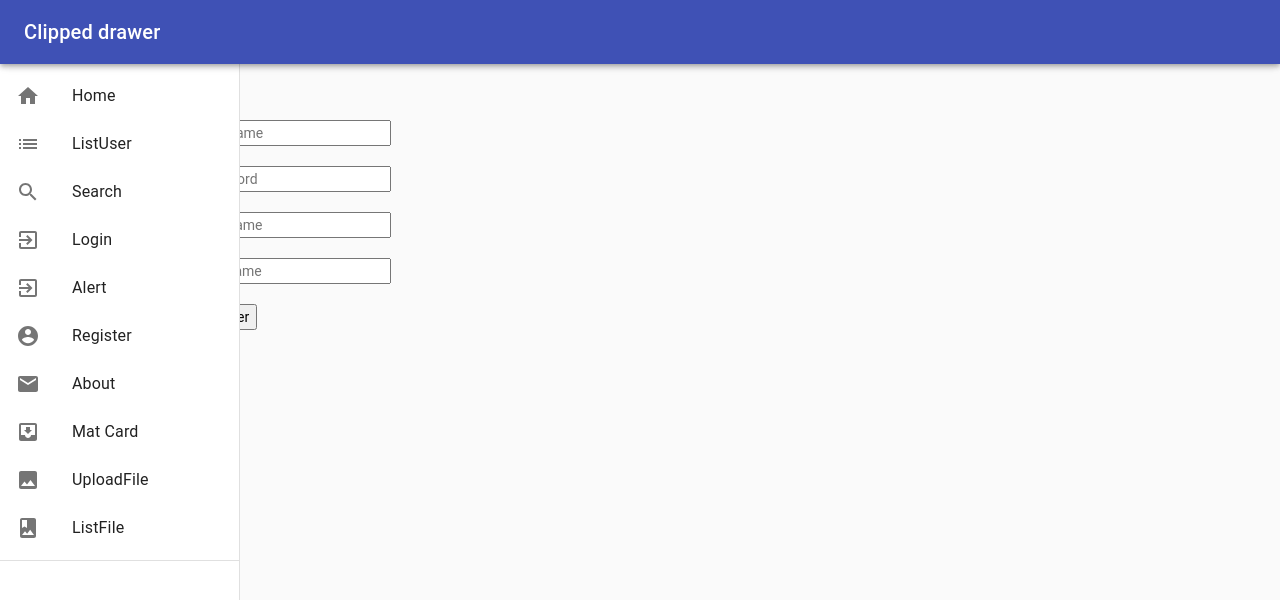
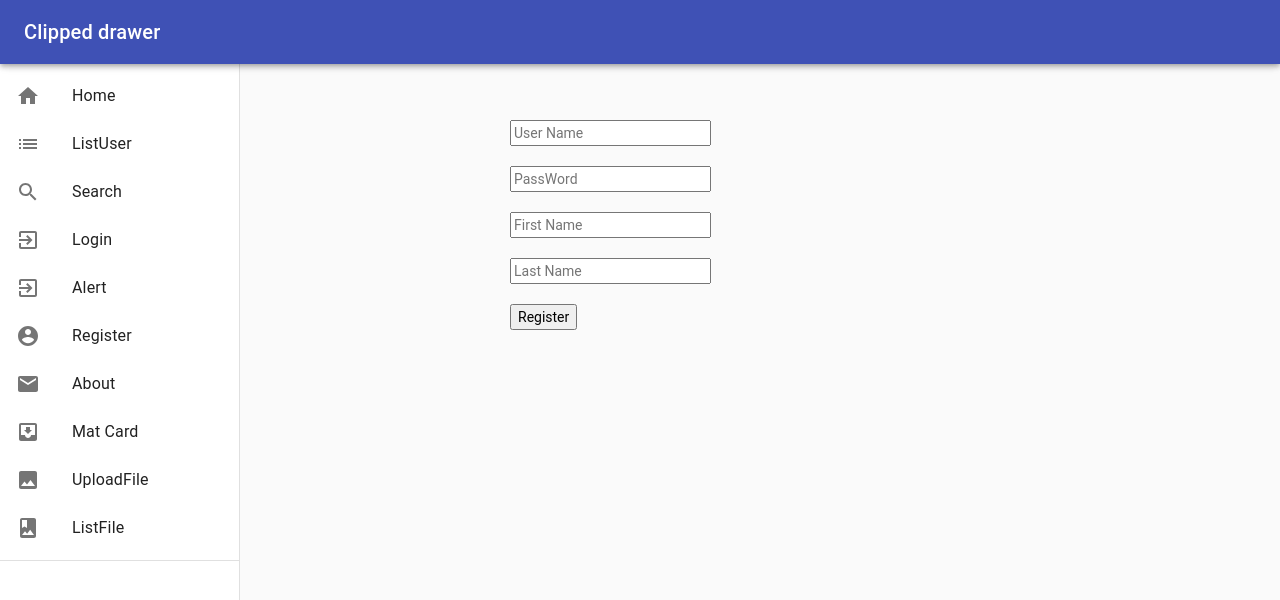
Before and after one commit to ivybar2015/React-CRUD-UploadFiles, a React (Create React App) app in the folder CRUDAPP/: page /register in a window 1280 px wide. Shown: the top 600 px of the page. Built offline with nearby package versions, Linux system fonts and the light colour scheme; the HTML template or start-up script is replaced by a standard one.

Commit message:
All Layout At Center

```diff
--- a/CRUDAPP/src/components/Auth/authlayout.css
+++ b/CRUDAPP/src/components/Auth/authlayout.css
@@ -1,16 +1,17 @@
 
 .input-form
 {
-    text-align: left;
+    text-align: center;
     /* button on the right of form */
     display: flex;
     color: black;
-    padding: 70px;
-    margin: 40px;
+    margin-left: auto;
+    margin-right: auto;
+    vertical-align: middle;
 
 }
 .text-right{
-    text-align: right;
+    text-align: center;
     color: blue;
 
 }
--- a/CRUDAPP/src/components/FileUpload/FileUploadForm.css
+++ b/CRUDAPP/src/components/FileUpload/FileUploadForm.css
@@ -1,7 +1,8 @@
 .container {
+    text-align: center;
     margin: auto;
-    width: 100%;
     padding: 10px;
+    max-width: 500px;
   }
 
   .center {
@@ -33,7 +34,7 @@
 
 }
 .text-right{
-    text-align: right;
+    text-align: left;
     color: blue;
 
 }
--- a/CRUDAPP/src/components/Layout/layout.css
+++ b/CRUDAPP/src/components/Layout/layout.css
@@ -6,7 +6,8 @@
     display: block;
     margin-left: auto;
     margin-right: auto;
-    width: 40%;
+    /* put evrything in center */
+    max-width: 500px;
 }
 /* used hover to zoom pic */
 .welcome-pic:hover {
@@ -17,16 +18,16 @@
 
 .input-form
 {
-    text-align: left;
+    text-align: center;
     /* button on the right of form */
     display: flex;
     color: black;
-    padding: 70px;
-    margin: 40px;
+    margin-left: auto;
+    margin-right: auto;
+}
+.text-right{
+    text-align: center;
+    color: blue;
+
 
 }
-.text-right{
-    text-align: right;
-    color: blue;
-
-}
--- a/CRUDAPP/src/components/MatCard/MatCard.js
+++ b/CRUDAPP/src/components/MatCard/MatCard.js
@@ -23,6 +23,7 @@ const useStyles = makeStyles((theme) => ({
   media: {
     height: 0,
     paddingTop: "56.25%", // 16:9
+
   },
   expand: {
     transform: "rotate(0deg)",
```
